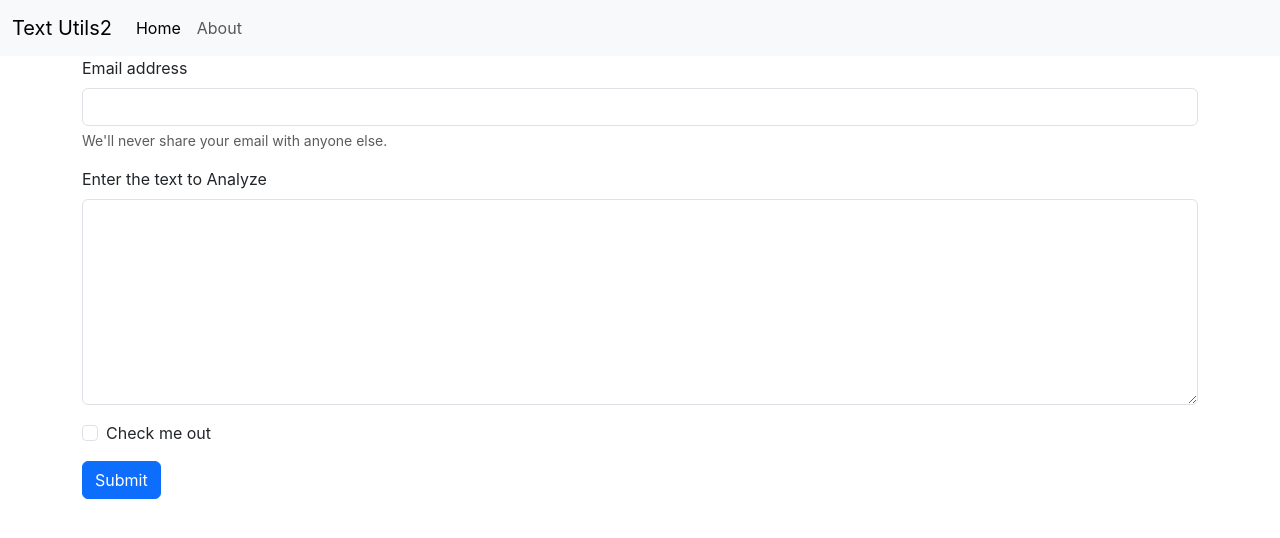
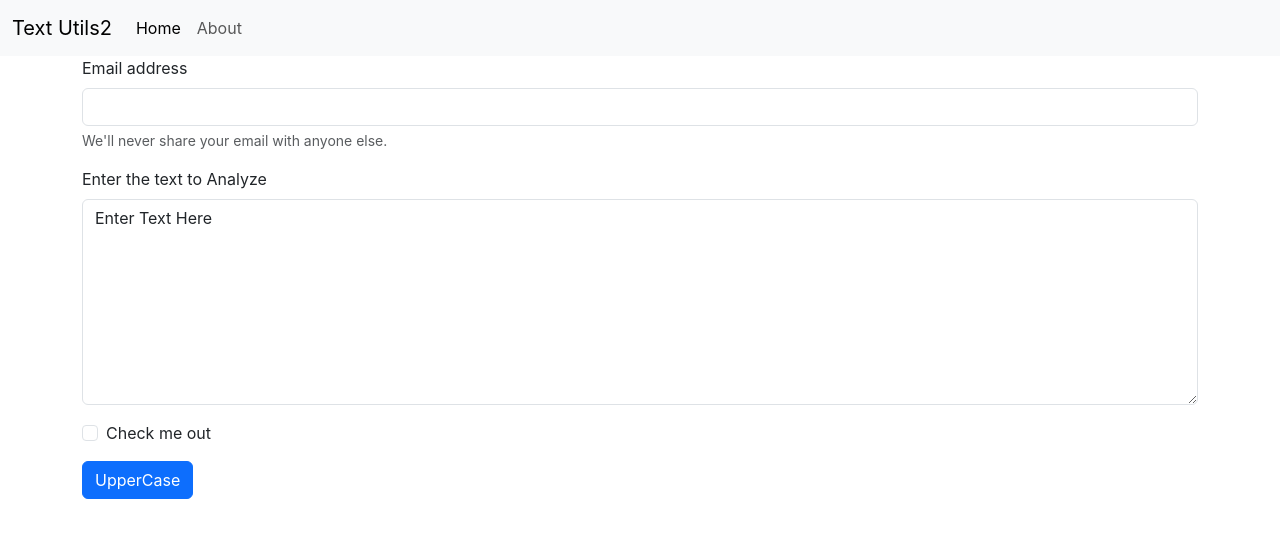
Before and after one commit to chirag21120/TextUtils, a React (Create React App) app: page / in a window 1280 px wide. Shown: the top 538 px of the page. Built offline with nearby package versions, Linux system fonts and the light colour scheme.

Commit message:
state and Handelling events

```diff
--- a/src/App.css
+++ b/src/App.css
@@ -2,6 +2,7 @@
   margin: 0;
   padding: 0;
 }
+
 nav{
   display: flex;
   align-items: center;
--- a/src/components/TextForm.js
+++ b/src/components/TextForm.js
@@ -1,11 +1,22 @@
-import React from "react";
+import React, { useState } from "react";
 
 export default function TextForm(props) {
+  const [text, setText] = useState('Enter Text Here');
+  const handleOnChange = (event)=>{
+    console.log("Handle Changed");
+    setText(event.target.value);
+  }
+  const handleUpClick = (e)=>{
+    e.preventDefault();
+    console.log("Upper Case Was Clicked");
+    let newText = text.toUpperCase();
+    setText(newText);
+  }
   return (
     <div>
       <form>
         <div className="mb-3">
-          <label for="exampleInputEmail1" className="form-label">
+          <label htmlFor="exampleInputEmail1" className="form-label">
             Email address
           </label>
           <input
@@ -18,14 +29,17 @@ export default function TextForm(props) {
             We'll never share your email with anyone else.
           </div>
         </div>
-        <div class="mb-3">
-          <label for="exampleFormControlTextarea1" class="form-label">
+        <div className="mb-3">
+          <label htmlFor="exampleFormControlTextarea1" className="form-label">
             {props.head}
           </label>
           <textarea
-            class="form-control"
+            className="form-control"
             id="exampleFormControlTextarea1"
             rows="8"
+            value={text}
+            placeholder="Enter Your text here"
+            onChange={handleOnChange}
           ></textarea>
         </div>
         <div className="mb-3 form-check">
@@ -34,12 +48,12 @@ export default function TextForm(props) {
             className="form-check-input"
             id="exampleCheck1"
           />
-          <label className="form-check-label" for="exampleCheck1">
+          <label className="form-check-label" htmlFor="exampleCheck1">
             Check me out
           </label>
         </div>
-        <button type="submit" className="btn btn-primary">
-          Submit
+        <button  className="btn btn-primary" onClick={handleUpClick}>
+          UpperCase
         </button>
       </form>
     </div>
```
